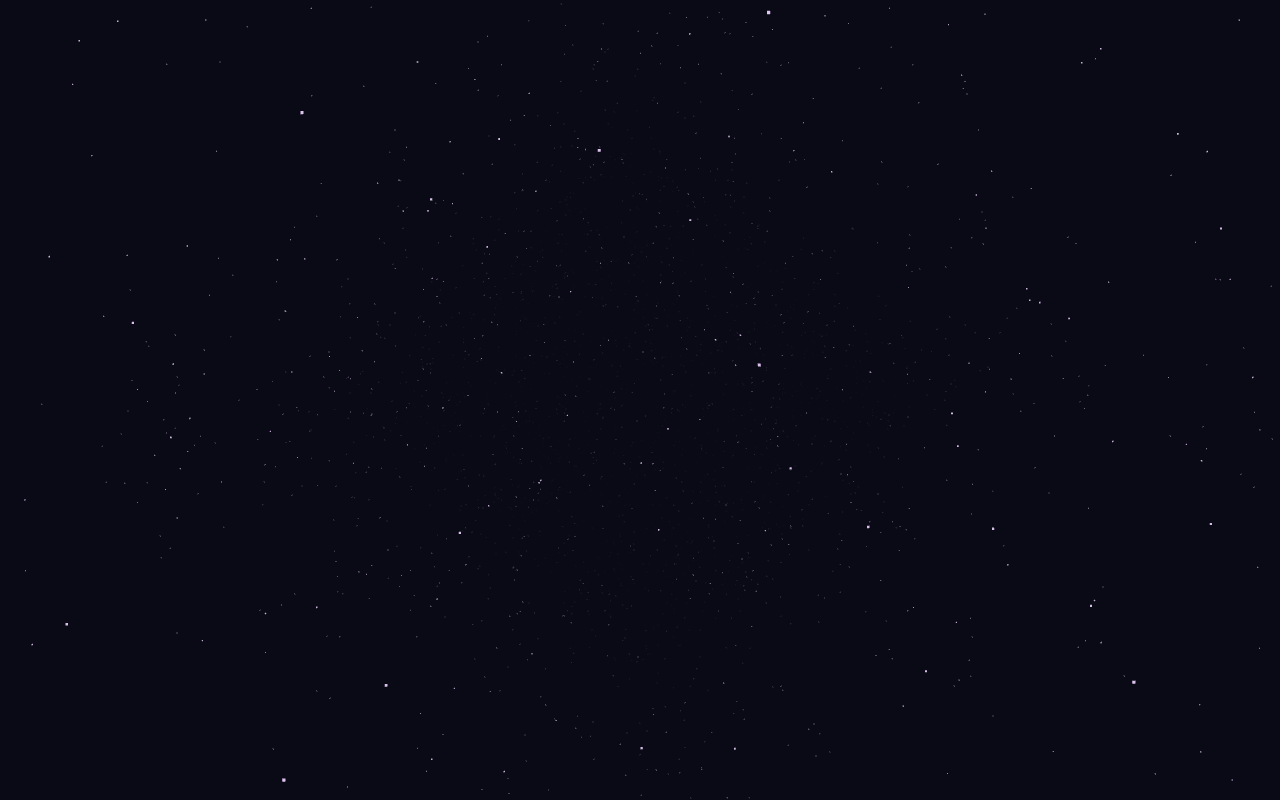
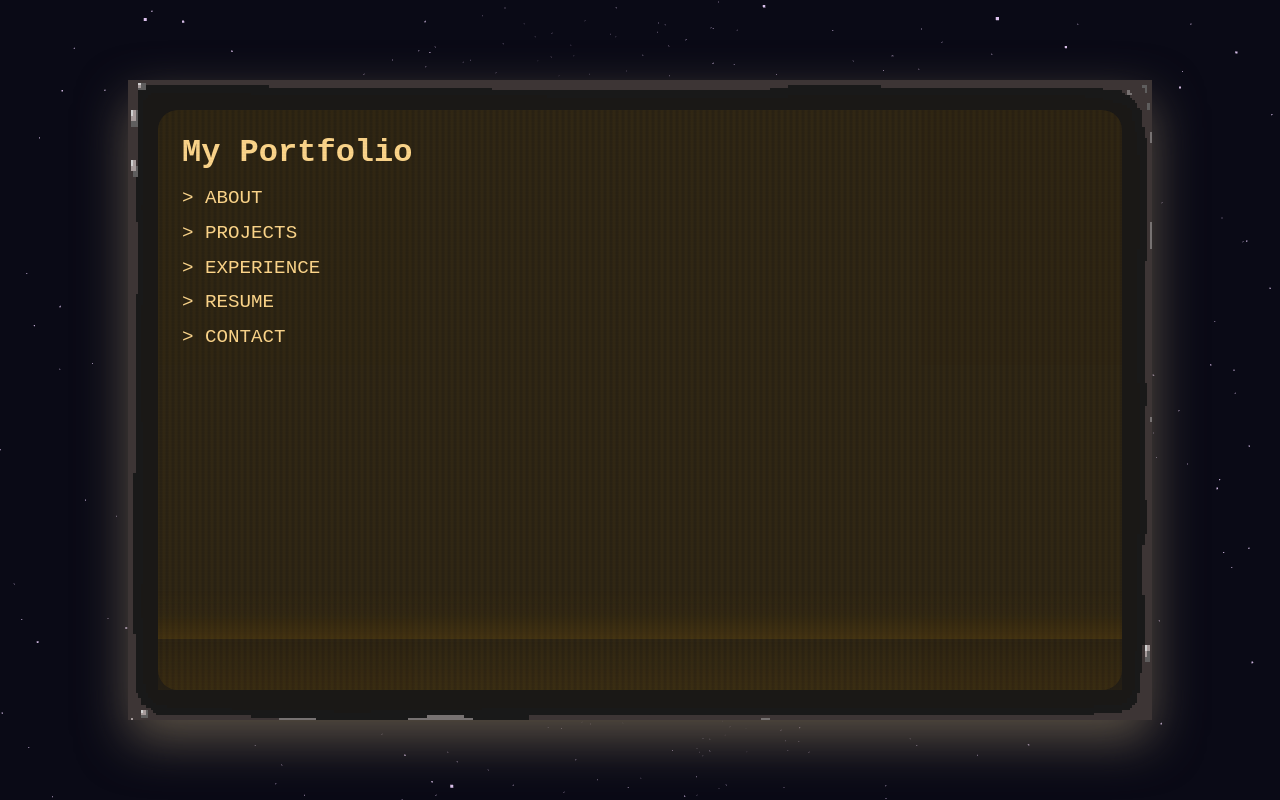
Before and after one commit to broken-proof/spaceship-personal-portfolio, a React (Vite) app: page / in a window 1280 px wide. Built offline with nearby package versions, Linux system fonts and the light colour scheme.

Commit message:
Make the crt monitor effect and boilerplate for all the different screens for the monitor

```diff
--- a/src/App.jsx
+++ b/src/App.jsx
@@ -1,11 +1,15 @@
 import SpaceBackground from "./background/SpaceBackground"
+import ComputerScreen from "./ComputerScreen/ComputerScreen"
 
 function App() {
 
 
   return (
     <>
+
       <SpaceBackground />
+      <ComputerScreen />
+
     </>
   )
 }
--- /dev/null
+++ b/src/ComputerScreen/About.jsx
@@ -0,0 +1,8 @@
+
+function About({ onBack }) {
+  return <>
+    <button onClick={onBack}>return</button>
+  </>
+}
+
+export default About;
--- /dev/null
+++ b/src/ComputerScreen/ComputerScreen.css
@@ -0,0 +1,191 @@
+.monitor {
+  position: absolute;
+  top: 50%;
+  left: 50%;
+  transform: translate(-50%, -50%);
+  z-index: 10;
+
+  padding: 0;
+  display: flex;
+  flex-direction: column;
+  justify-content: center;
+  align-items: center;
+
+  width: 80vw;
+  height: 80vh;
+
+  background: rgb(26, 24, 22);
+  border-radius: 12px;
+  box-shadow: 0 20px 50px rgb(89, 80, 68);
+
+  font-family: 'Courier New', Courier, monospace;
+  color: rgb(255, 220, 154);
+}
+
+.glass {
+  width: 100%;
+  height: 100%;
+
+  position: relative;
+  border: 30px solid transparent;
+  border-image-slice: 60 fill;
+  border-image-repeat: stretch;
+  border-image-outset: 0;
+  image-rendering: pixelated;
+  overflow: hidden;
+  box-sizing: border-box;
+}
+
+.crt {
+
+  position: absolute;
+  z-index: 1;
+
+  border-radius: 20px;
+  top: 0;
+  left: 0;
+  bottom: 0;
+  right: 0;
+
+  padding-left: 1.5rem;
+  padding-top: 1.5rem;
+
+  display: flex;
+  flex-direction: column;
+  justify-content: flex-start;
+  align-items: flex-start;
+}
+
+.crt::before {
+  content: " ";
+  display: block;
+  position: absolute;
+  top: 0;
+  left: 0;
+  bottom: 0;
+  right: 0;
+
+  background: linear-gradient(rgba(17, 15, 16, 0) 50%, rgba(0, 0, 0, 0.022) 50%), linear-gradient(90deg, rgba(255, 175, 0, 0.044), rgba(0, 0, 0, 0.022), rgba(255, 175, 0, 0.044));
+
+  z-index: 3;
+  background-size: 100% 3px, 6px 100%;
+  pointer-events: none;
+
+  border-radius: 20px;
+  padding: 10px;
+}
+
+.crt::after {
+  content: " ";
+  display: block;
+  position: absolute;
+  z-index: 3;
+  top: 0;
+  left: 0;
+  bottom: 0;
+  right: 0;
+
+  background: rgba(255, 175, 0, 0.2);
+  opacity: 0.5;
+  animation: flicker 1s infinite;
+  pointer-events: none;
+
+  border-radius: 20px;
+}
+
+@keyframes flicker {
+  0% {
+    opacity: 0.15;
+  }
+
+  20% {
+    opacity: 0.35;
+  }
+
+  40% {
+    opacity: 0.1;
+  }
+
+  60% {
+    opacity: 0.45;
+  }
+
+  80% {
+    opacity: 0.15;
+  }
+
+  100% {
+    opacity: 0.5;
+  }
+}
+
+.scan_effecta {
+  width: 100%;
+  height: 100px;
+  position: absolute;
+  z-index: 5;
+  pointer-events: none;
+
+
+
+  background: linear-gradient(180deg,
+      rgba(255, 175, 0, 0) 0%,
+      rgba(255, 175, 0, 0.05) 50%,
+      rgba(255, 175, 0, 0.1) 100%);
+
+  animation: screen-scan 6s linear infinite;
+}
+
+.scan_effectb {
+  width: 100%;
+  height: 50px;
+  position: absolute;
+  z-index: 5;
+  pointer-events: none;
+
+
+
+  background: linear-gradient(180deg,
+      rgba(255, 175, 0, 0) 0%,
+      rgba(120, 84, 8, 0.05) 50%,
+      rgba(255, 175, 0, 0.1) 100%);
+
+  animation: screen-scan 3s linear infinite;
+}
+
+@keyframes screen-scan {
+
+  0% {
+    transform: translateY(0);
+  }
+
+  100% {
+    transform: translateY(calc(60vh + 100px));
+  }
+}
+
+.topic_navigation {
+  display: flex;
+  flex-direction: column;
+  align-items: flex-start;
+
+  gap: 0.8rem;
+  margin-bottom: 2rem;
+}
+
+.topic_navigation button {
+  background: transparent;
+  border: none;
+  color: inherit;
+  font-family: inherit;
+  cursor: pointer;
+  transition: all 0.2s ease;
+  font-size: 1.2rem;
+
+}
+
+.topic_navigation button:hover,
+.topic_navigation button.active {
+  color: white;
+  text-shadow: 0 0 8px rgba(254, 220, 154, 0.75);
+}
--- /dev/null
+++ b/src/ComputerScreen/ComputerScreen.jsx
@@ -0,0 +1,54 @@
+import './ComputerScreen.css'
+import { useState } from 'react'
+import monitorBorder from '../assets/monitorbackground.png'
+import About from './About';
+import Projects from './Projects';
+import Experience from './Experience';
+import Resume from './Resume';
+import Contact from './Contact';
+
+function ComputerScreen() {
+
+  const [topic, setTopic] = useState('default');
+
+  const goHomePage = () => setTopic('default');
+
+  return (
+
+    <div className="monitor">
+      <div className="glass" style={{ borderImageSource: `url(${monitorBorder})` }}>
+
+        <div className="crt">
+
+          {topic === 'default' && (<div className="mainMenu">
+
+            <h1 style={{ paddingBottom: "1rem" }}>My Portfolio</h1>
+            <nav className="topic_navigation">
+              <button onClick={() => setTopic("about")}>&gt; ABOUT</button>
+              <button onClick={() => setTopic("projects")}>&gt;  PROJECTS</button>
+              <button onClick={() => setTopic("experience")}>&gt; EXPERIENCE</button>
+              <button onClick={() => setTopic("resume")}>&gt; RESUME</button>
+              <button onClick={() => setTopic("contact")}>&gt; CONTACT</button>
+            </nav>
+          </div>)}
+
+          {topic === 'about' && <About onBack={goHomePage} />}
+          {topic === 'projects' && <Projects onBack={goHomePage} />}
+          {topic === 'experience' && <Experience onBack={goHomePage} />}
+          {topic === 'resume' && <Resume onBack={goHomePage} />}
+          {topic === 'contact' && <Contact onBack={goHomePage} />}
+
+        </div>
+
+
+
+        <div className="scan_effectb"></div>
+        <div className="scan_effecta"></div>
+      </div>
+
+
+    </div>
+  )
+}
+
+export default ComputerScreen;
--- /dev/null
+++ b/src/ComputerScreen/Contact.jsx
@@ -0,0 +1,8 @@
+
+function Contact({ onBack }) {
+  return <>
+    <button onClick={onBack}>return</button>
+  </>
+}
+
+export default Contact;
--- /dev/null
+++ b/src/ComputerScreen/Experience.jsx
@@ -0,0 +1,9 @@
+
+
+function Experience({ onBack }) {
+  return <>
+    <button onClick={onBack}>return</button>
+  </>
+}
+
+export default Experience;
--- /dev/null
+++ b/src/ComputerScreen/Projects.jsx
@@ -0,0 +1,9 @@
+
+
+function Projects({ onBack }) {
+  return <>
+    <button onClick={onBack}>return</button>
+  </>
+}
+
+export default Projects;
--- /dev/null
+++ b/src/ComputerScreen/Resume.jsx
@@ -0,0 +1,8 @@
+
+function Resume({ onBack }) {
+  return <>
+    <button onClick={onBack}>return</button>
+  </>
+}
+
+export default Resume;
```
Also changed, not shown: src/Button.jsx (added, +15 -0 lines), src/assets/monitorbackground.png (added).
